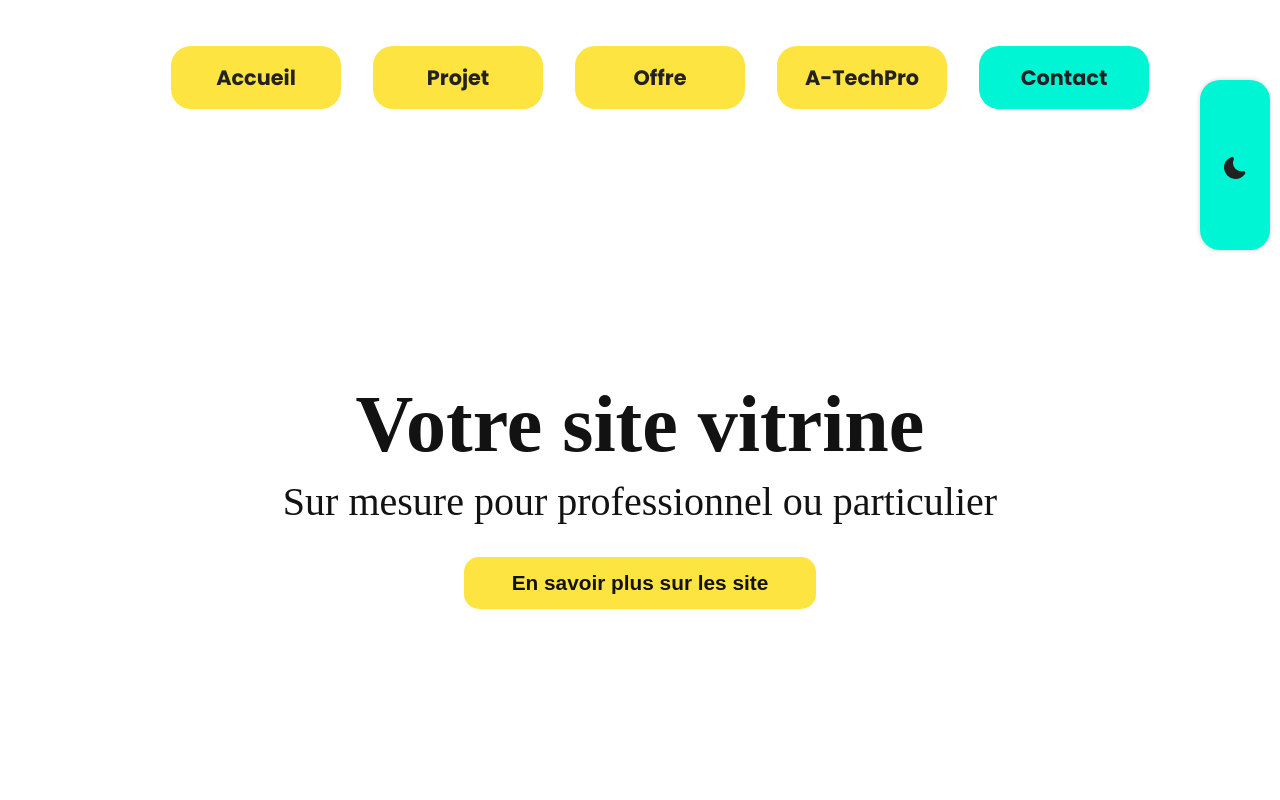
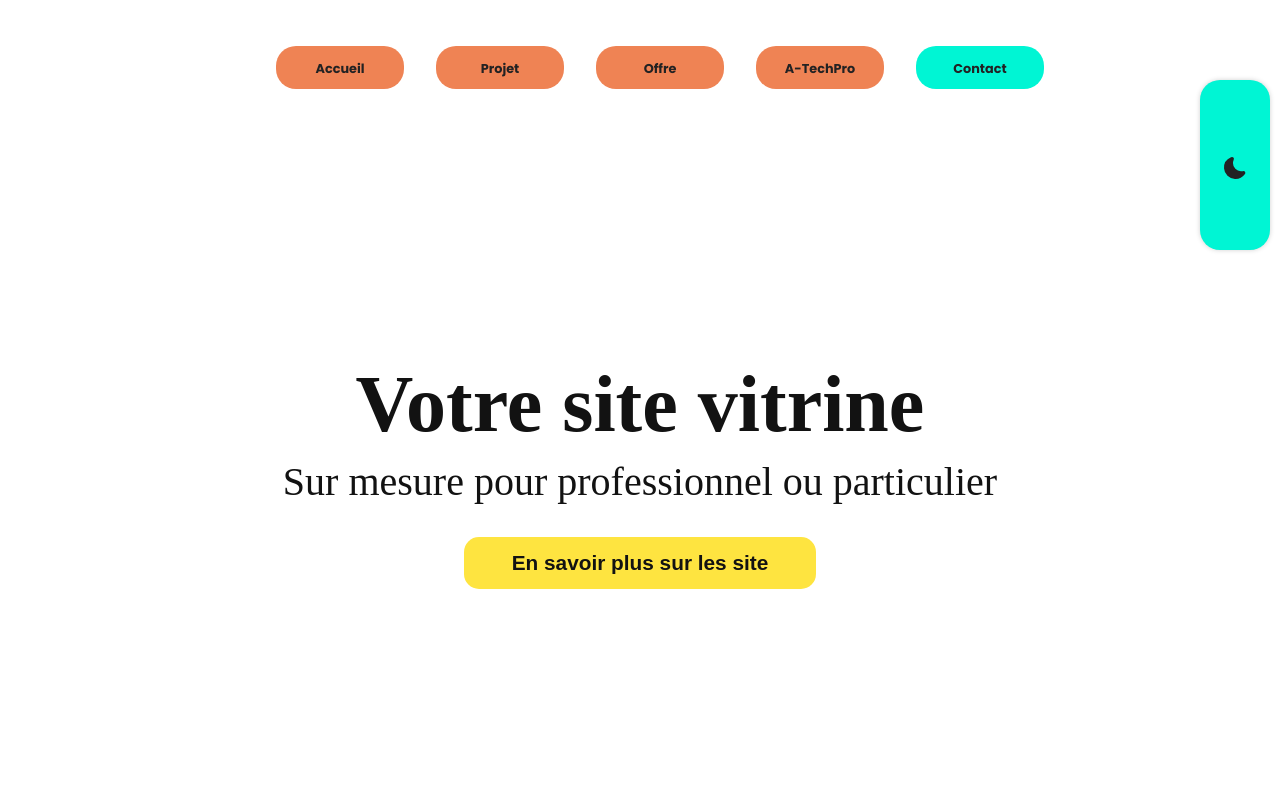
Before and after one commit to Thomasfouquereau/Site-Entreprise, a React (Vite) app in the folder site entreprise/: page / in a window 1280 px wide. Shown: the top 800 px of the page. Built offline with nearby package versions, Linux system fonts and the light colour scheme; a web font is replaced by a local one.

Commit message:
add new style

```diff
--- a/site entreprise/src/NavBar/NavBar.jsx
+++ b/site entreprise/src/NavBar/NavBar.jsx
@@ -3,8 +3,6 @@ import { Link } from 'react-router-dom';
 import Light_Night_Mode from '../Liht_Night Mode/Light_Night_Mode';
 import styled from 'styled-components';
 import { gsap } from "gsap";
-
-
 
 const StyledNav = styled.nav`
     display: flex;
@@ -21,10 +19,10 @@ const StyledNav = styled.nav`
 
 const StyledLi = styled.li`
     margin: 0 1rem;
-    background-color: #FEE440;
+    background-color: #EF8354;
     border-radius: 20px;
-    padding: 1rem 0rem;
-    width: 170px;
+    padding: 0.7vw 0rem;
+    width: 10vw;
     text-align: center;
     transition: all 0.3s ease;
     &:hover {
@@ -33,7 +31,7 @@ const StyledLi = styled.li`
             box-shadow: 0 0 10px 0 rgba(0, 0, 0, 0.346);
         }
     a {
-        font-size: 1.3rem;
+        font-size: 1vw;
         font-weight: 700;
         text-decoration: none;
         color: #222223;
@@ -44,8 +42,8 @@ const Contact = styled.li`
     margin: 0 1rem;
     background-color: #00F5D4;
     border-radius: 20px;
-    padding: 1rem 0rem;
-    width: 170px;
+    padding: 0.7vw 0rem;
+    width: 10vw;
     text-align: center;
     transition: all 0.3s ease;
     &:hover {
@@ -54,7 +52,7 @@ const Contact = styled.li`
             box-shadow: 0 0 10px 0 rgba(0, 0, 0, 0.346);
         }
     a {
-        font-size: 1.3rem;
+        font-size: 1vw;
         font-weight: 700;
         text-decoration: none;
         color: #222223;
```
